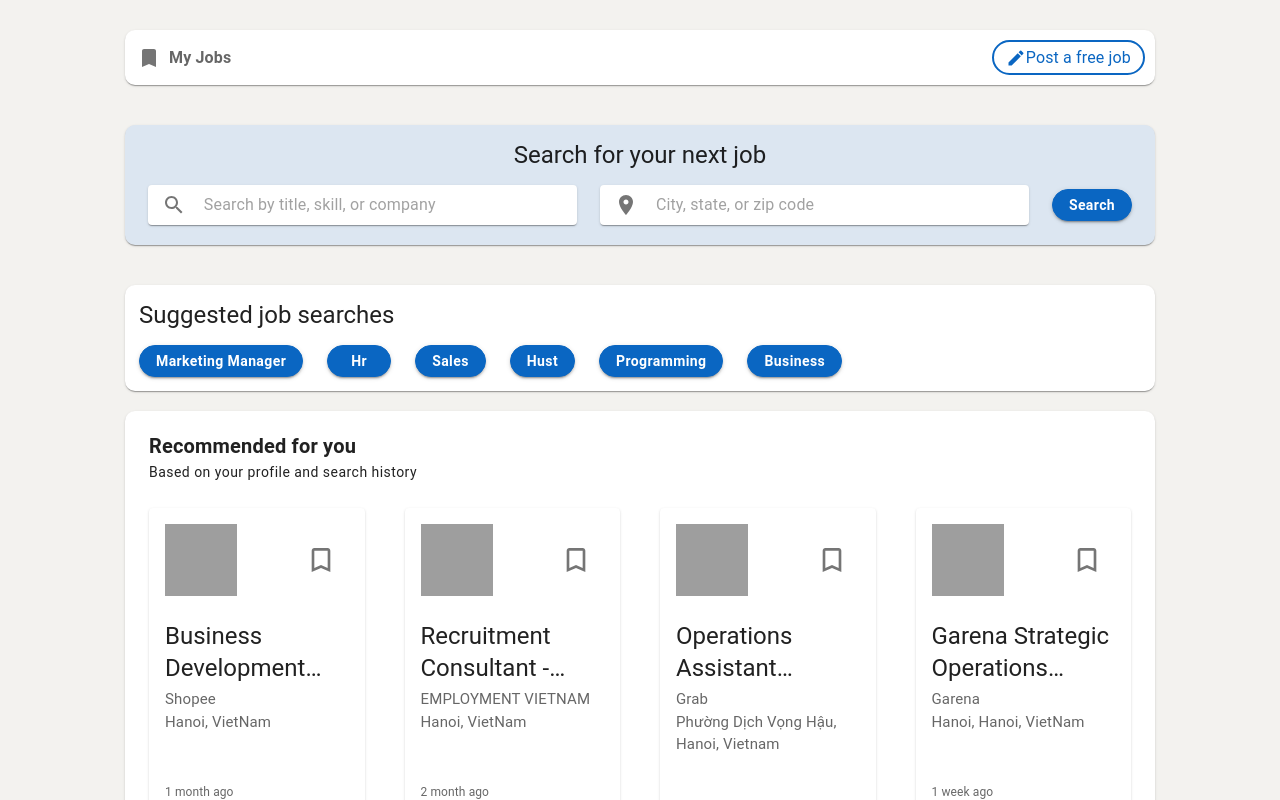
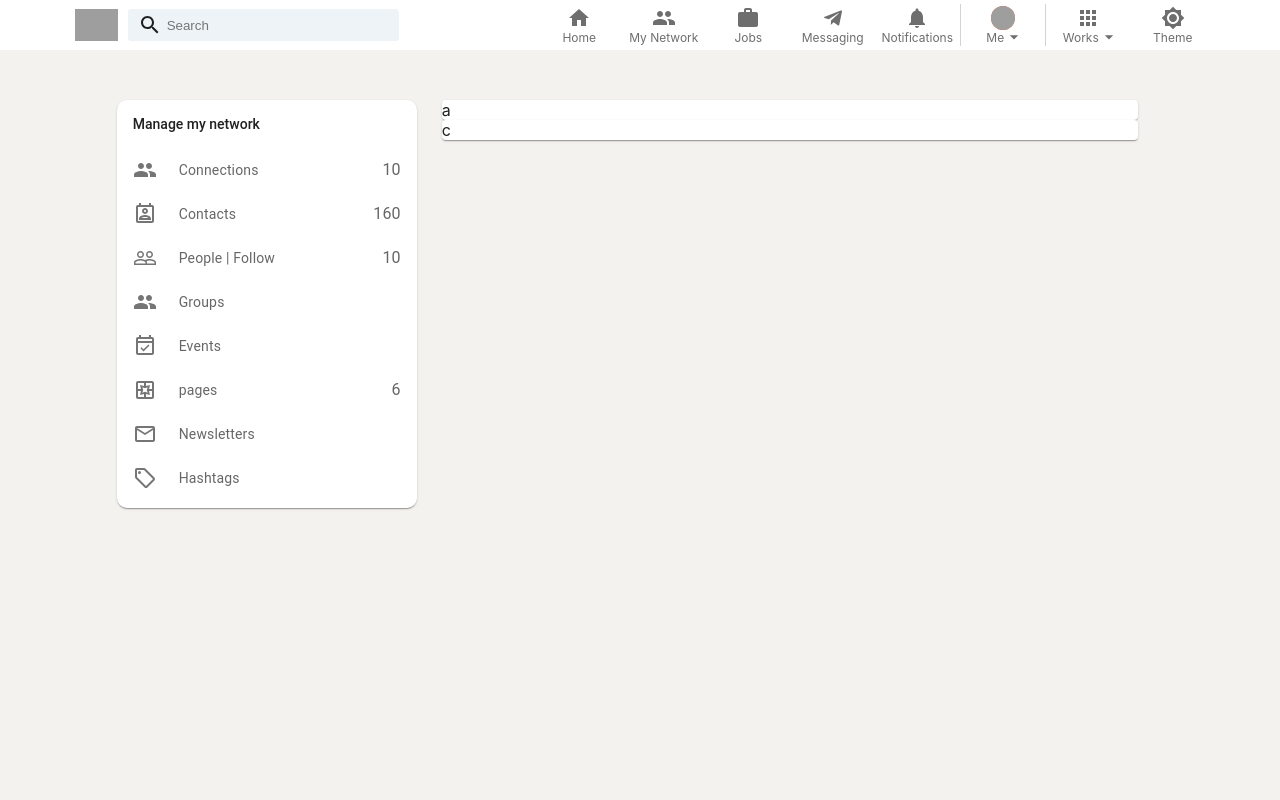
Before and after one commit to longvietchu/refer-me-client, a React (Create React App) app: page /home in a window 1280 px wide. Shown: the top 800 px of the page. Built offline with nearby package versions, Linux system fonts and the light colour scheme; grey boxes are pictures that could not be loaded.

Commit message:
Update Network screen

```diff
--- a/src/App.tsx
+++ b/src/App.tsx
@@ -7,11 +7,12 @@ import ProfileContainer from "./screen/Profile/ProfileContainer";
 import NotificationsContainer from "./screen/Notifications/NotificationsContainer";
 import MessagingContainer from "./screen/Messaging/MessagingContainer";
 import JobContainer from "./screen/Job/JobContainer";
+import NetworkContainer from "./screen/Network/NetworkContainer";
 
 function App() {
   return (
     <div>
-      <JobContainer />
+      <NetworkContainer />
     </div>
   );
 }
--- /dev/null
+++ b/src/screen/Network/NetworkContainer.tsx
@@ -0,0 +1,7 @@
+import React from "react";
+import NetworkScreen from "./NetworkScreen";
+const NetWorkContainer = () => {
+  return <NetworkScreen />;
+};
+
+export default NetWorkContainer;
--- /dev/null
+++ b/src/screen/Network/NetworkScreen.tsx
@@ -0,0 +1,39 @@
+import React from "react";
+import { Grid, Hidden, Paper } from "@material-ui/core";
+
+import Header from "../../components/header/Header";
+import SideBar from "./SideBar/SideBar";
+import Styles from "./Style";
+
+const NetworkScreen = () => {
+  const classes = Styles();
+  return (
+    <Grid
+      container
+      className={classes.app}
+      // style={{ backgroundColor: mode ? darkPrimary : LinkedInBgColor }}
+    >
+      <Grid item container className={classes.app__header}>
+        {/* Header */}
+        <Header />
+      </Grid>
+      <Grid item container className={classes.app__body}>
+        <Hidden smDown>
+          <Grid item className={classes.body__sidebar} xs={5}>
+            <SideBar />
+          </Grid>
+        </Hidden>
+        <Grid item className={classes.body__feed} xs={7}>
+          <Grid item className={classes.feed__form}>
+            <Paper>a</Paper>
+          </Grid>
+          <Grid item className={classes.feed__posts}>
+            <Paper>c</Paper>
+          </Grid>
+        </Grid>
+      </Grid>
+    </Grid>
+  );
+};
+
+export default NetworkScreen;
--- /dev/null
+++ b/src/screen/Network/SideBar/SideBar.tsx
@@ -0,0 +1,93 @@
+import React from "react";
+import {
+  Paper,
+  List,
+  ListSubheader,
+  ListItem,
+  ListItemIcon,
+  ListItemText,
+  ListItemSecondaryAction,
+  Typography,
+} from "@material-ui/core";
+
+import GroupIcon from "@material-ui/icons/Group";
+import PermContactCalendarOutlinedIcon from "@material-ui/icons/PermContactCalendarOutlined";
+import LocalOfferOutlinedIcon from "@material-ui/icons/LocalOfferOutlined";
+import EventAvailableOutlinedIcon from "@material-ui/icons/EventAvailableOutlined";
+import PagesOutlinedIcon from "@material-ui/icons/PagesOutlined";
+import PeopleOutlineIcon from "@material-ui/icons/PeopleOutline";
+import MailOutlineOutlinedIcon from "@material-ui/icons/MailOutlineOutlined";
+
+import Styles from "./Style";
+
+const manageNetwork = [
+  { id: "0", icon: <GroupIcon />, title: "Connections", amount: "10" },
+  {
+    id: "1",
+    icon: <PermContactCalendarOutlinedIcon />,
+    title: "Contacts",
+    amount: "160",
+  },
+  {
+    id: "2",
+    icon: <PeopleOutlineIcon />,
+    title: "People | Follow",
+    amount: "10",
+  },
+  { id: "3", icon: <GroupIcon />, title: "Groups", amount: "" },
+  {
+    id: "4",
+    icon: <EventAvailableOutlinedIcon />,
+    title: "Events",
+    amount: "",
+  },
+  { id: "5", icon: <PagesOutlinedIcon />, title: "pages", amount: "6" },
+  {
+    id: "6",
+    icon: <MailOutlineOutlinedIcon />,
+    title: "Newsletters",
+    amount: "",
+  },
+  { id: "7", icon: <LocalOfferOutlinedIcon />, title: "Hashtags", amount: "" },
+];
+
+const SideBar = () => {
+  const classes = Styles();
+  return (
+    <Paper className={classes.root}>
+      <List
+        component="nav"
+        aria-labelledby="manage my network"
+        subheader={
+          <ListSubheader
+            component="span"
+            color="inherit"
+            id="manage my network"
+          >
+            Manage my network
+          </ListSubheader>
+        }
+      >
+        {manageNetwork.map((item) => (
+          <ListItem button>
+            <ListItemIcon>{item.icon}</ListItemIcon>
+            <ListItemText
+              primary={
+                <React.Fragment>
+                  <Typography variant="body2" className={classes.title}>
+                    {item.title}
+                  </Typography>
+                </React.Fragment>
+              }
+            />
+            <ListItemSecondaryAction>
+              <Typography className={classes.amount}>{item.amount}</Typography>
+            </ListItemSecondaryAction>
+          </ListItem>
+        ))}
+      </List>
+    </Paper>
+  );
+};
+
+export default SideBar;
--- /dev/null
+++ b/src/screen/Network/SideBar/Style.ts
@@ -0,0 +1,14 @@
+import { makeStyles } from "@material-ui/core";
+
+export default makeStyles((theme) => ({
+  root: {
+    borderRadius: 10,
+  },
+  title: {
+    marginLeft: "-10px",
+    color: "#00000099",
+  },
+  amount: {
+    color: "#00000099",
+  },
+}));
--- /dev/null
+++ b/src/screen/Network/Style.ts
@@ -0,0 +1,62 @@
+import { makeStyles } from "@material-ui/core/styles";
+
+export default makeStyles((theme) => ({
+  app: {
+    backgroundColor: "rgb(243, 242, 239)",
+  },
+
+  app__header: {
+    position: "sticky",
+    top: 0,
+    zIndex: 100,
+    height: 50,
+    display: "flex",
+    justifyContent: "center",
+  },
+
+  app__body: {
+    display: "flex",
+    minHeight: "calc(100vh - 50px)",
+    justifyContent: "center",
+    paddingTop: 50,
+    paddingBottom: 50,
+    [theme.breakpoints.down("xs")]: {
+      paddingTop: 10,
+      paddingBottom: 55,
+    },
+  },
+
+  body__sidebar: {
+    minWidth: 150,
+    maxWidth: 300,
+    height: "auto",
+  },
+
+  body__feed: {
+    minWidth: 500,
+    display: "flex",
+    flexDirection: "column",
+    alignItems: "center",
+    padding: "0 25px",
+    paddingBottom: 25,
+    [theme.breakpoints.down("xs")]: {
+      minWidth: 0,
+      padding: 0,
+    },
+  },
+
+  feed__form: {
+    width: "100%",
+    height: "auto",
+  },
+
+  feed__posts: {
+    width: "100%",
+    height: "auto",
+  },
+
+  body__widgets: {
+    minWidth: 225,
+    maxWidth: 300,
+  },
+}));
```
